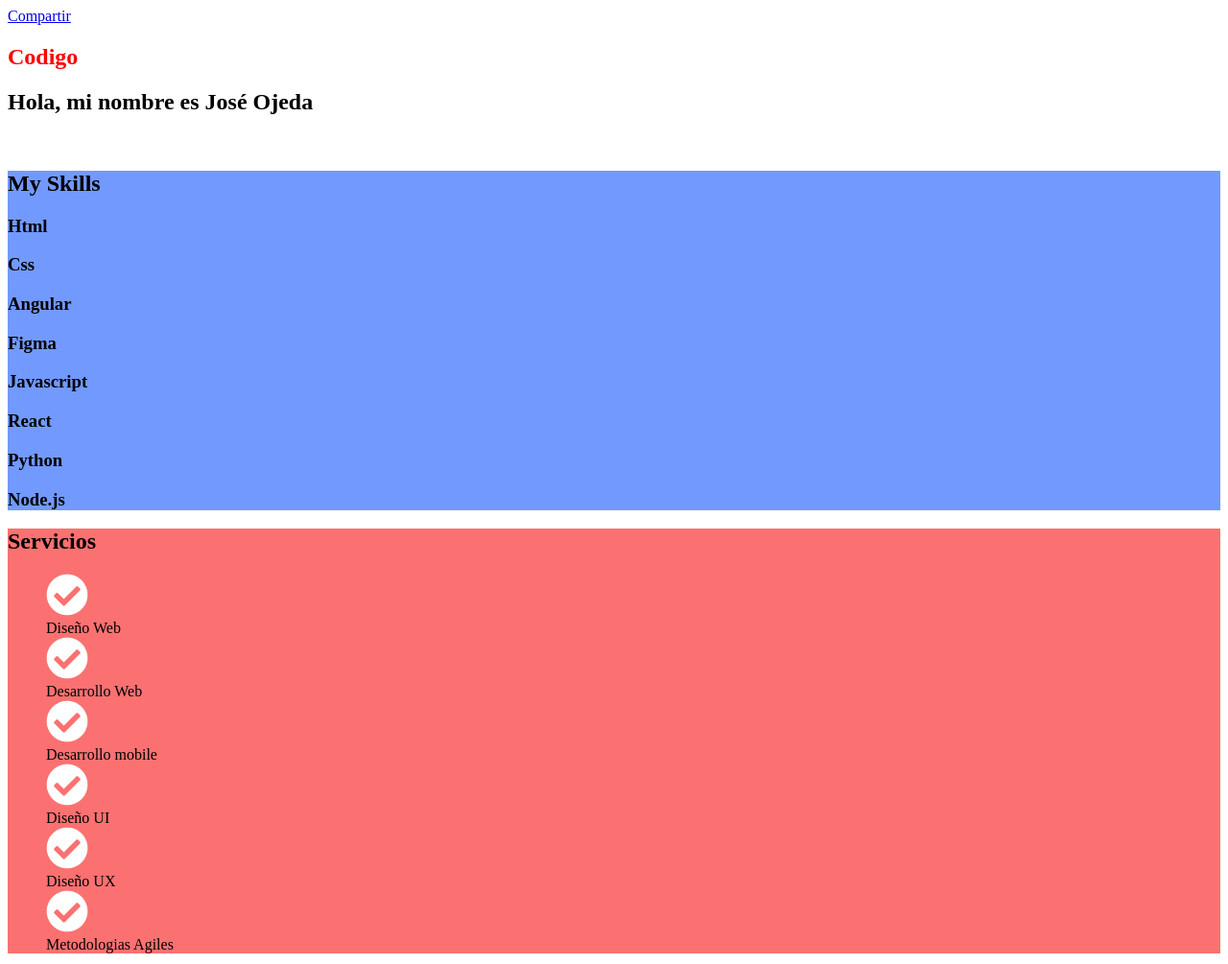
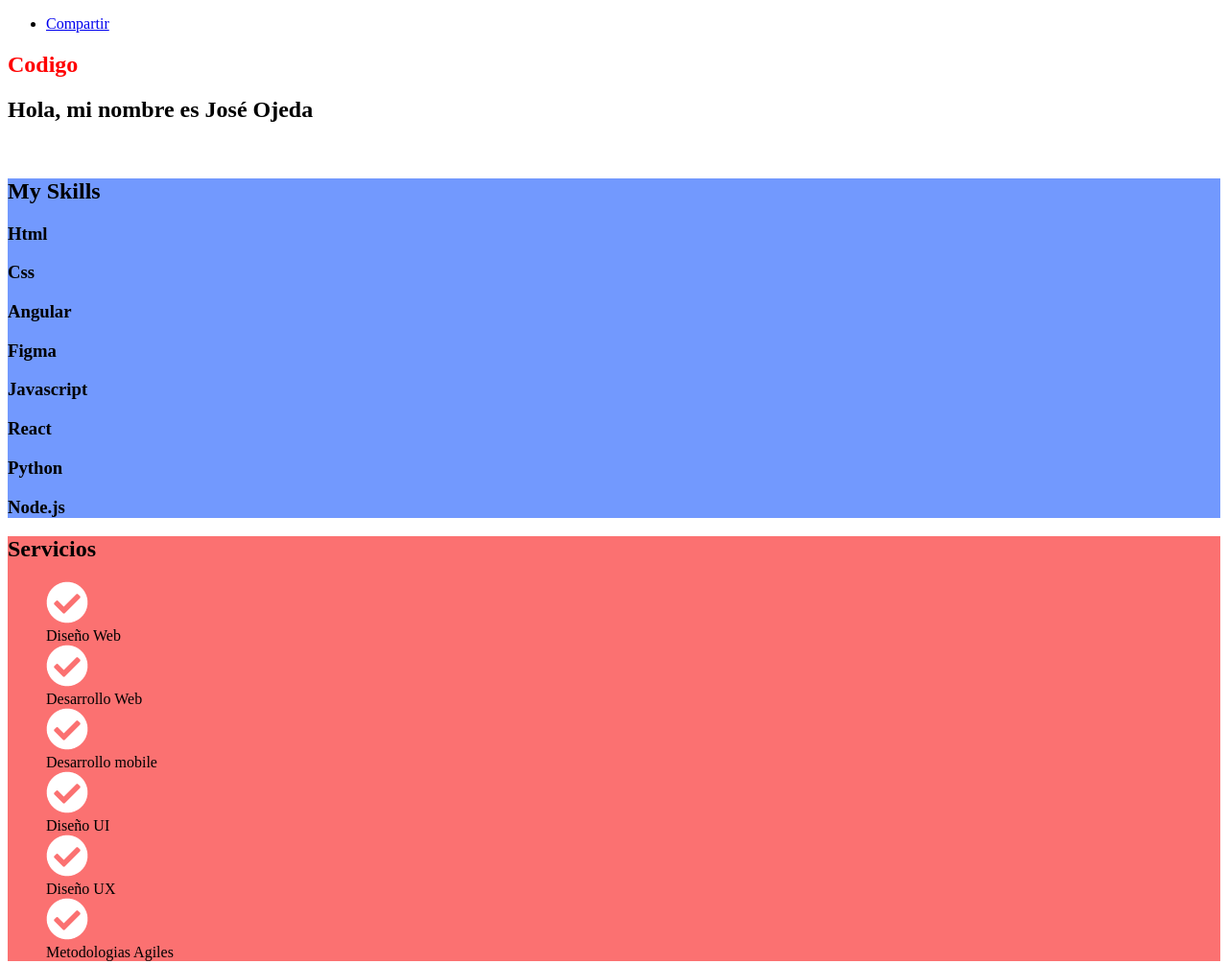
Before and after one commit to jojedaa72/proyecto1, a plain HTML site: page index.html in a window 1280 px wide. Shown: the top 1005 px of the page at 96% size. Drawn offline with Linux system fonts and the light colour scheme.

Commit message:
Plugins de faccebook corregido

```diff
--- a/index.html
+++ b/index.html
@@ -7,8 +7,7 @@
   <meta http-equiv="X-UA-Compatible" content="ie=edge" />
   <title>Mi primera página</title>
 
-  <div id="fb-root"></div>
-<script async defer crossorigin="anonymous" src="https://connect.facebook.net/es_ES/sdk.js#xfbml=1&version=v4.0"></script>
+
 
   <meta name="description" content="Pagina web sobre portafolio de José Ojeda, creada en conjunto en el
   programa codiGO" />
@@ -17,7 +16,8 @@
   <meta property="og:title" itemprop="headline" content="Portfolio - codiGO" />
   <meta property="og:description" itemprop="description" content="Pagina web sobre portafolio de sebastian yabiku, creada en conjunto en el
   programa codiGO" />
-  <meta property="og:image" itemprop="image" content="https://github.com/jojedaa72/proyecto1/blob/master/images/codigo.png" />
+  <meta property="og:image" itemprop="image"
+    content="https://github.com/jojedaa72/proyecto1/blob/master/images/codigo.png" />
   <meta property="og:url" itemprop="url" content="https://github.com/jojedaa72/proyecto1" />
 
   <meta name="twitter:card" content="summary_large_image" />
@@ -59,11 +59,21 @@
 </head>
 
 <body>
-    <div class="fb-share-button" data-href="https://jojedaa72.github.io/proyecto1/" data-layout="button_count" data-size="small"><a target="_blank" href="https://www.facebook.com/sharer/sharer.php?u=https%3A%2F%2Fjojedaa72.github.io%2Fproyecto1%2F&amp;src=sdkpreparse" class="fb-xfbml-parse-ignore">Compartir</a></div>
+  <div id="fb-root"></div>
+  <script async defer crossorigin="anonymous"
+    src="https://connect.facebook.net/es_ES/sdk.js#xfbml=1&version=v4.0"></script>
   <div>
     <main>
       <!--SECCIÓN DEL LOGO DE LA PÁGINA -->
       <section class="banner">
+        <ul>
+          <li>
+            <div class="fb-share-button" data-href="https://jojedaa72.github.io/proyecto1/" data-layout="button_count"
+              data-size="small"><a target="_blank"
+                href="https://www.facebook.com/sharer/sharer.php?u=https%3A%2F%2Fjojedaa72.github.io%2Fproyecto1%2F&amp;src=sdkpreparse"
+                class="fb-xfbml-parse-ignore">Compartir</a></div>
+          </li>
+        </ul>
         <h1>Codigo</h1>
         <h2>Hola, mi nombre es José Ojeda</h2>
         <figure>
```
